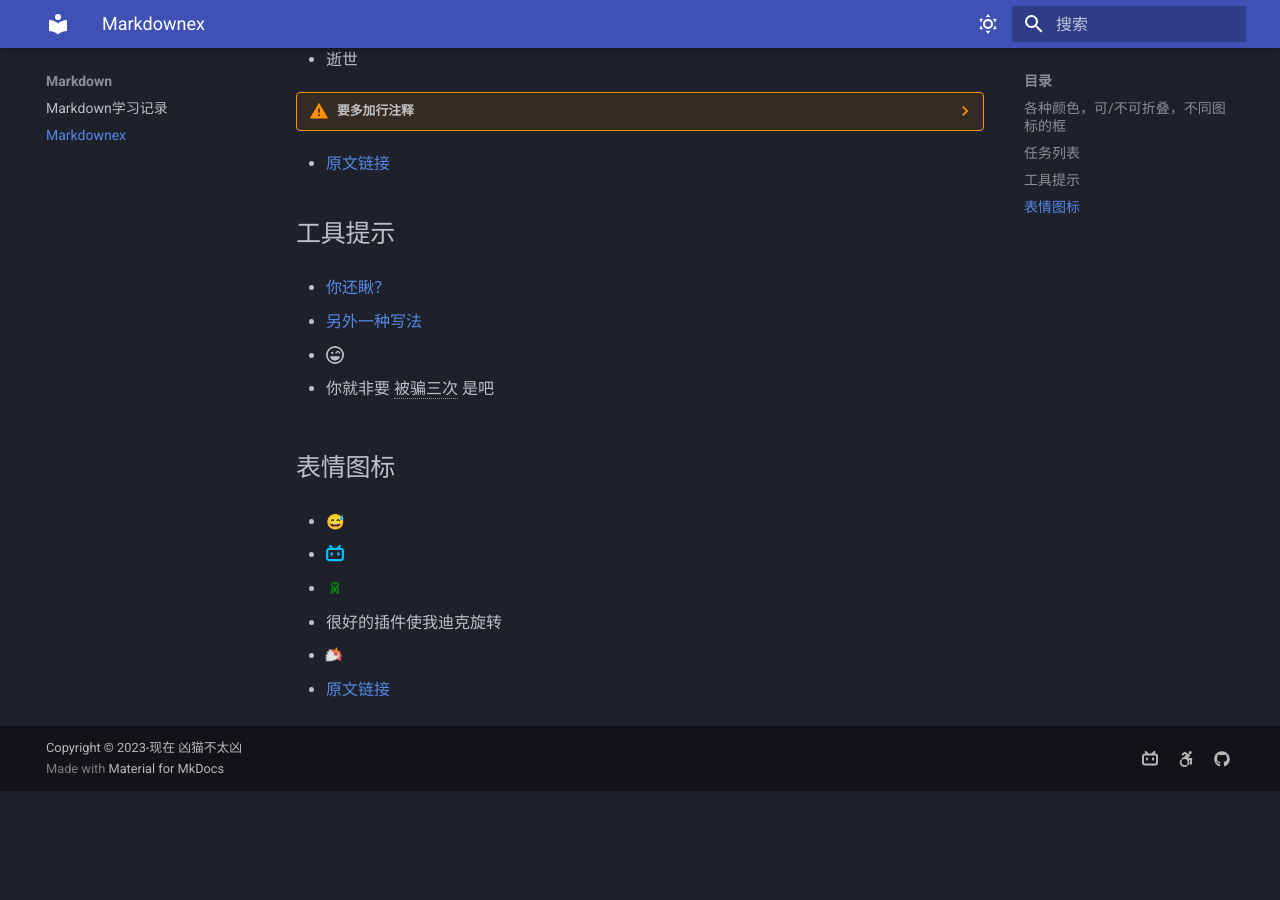
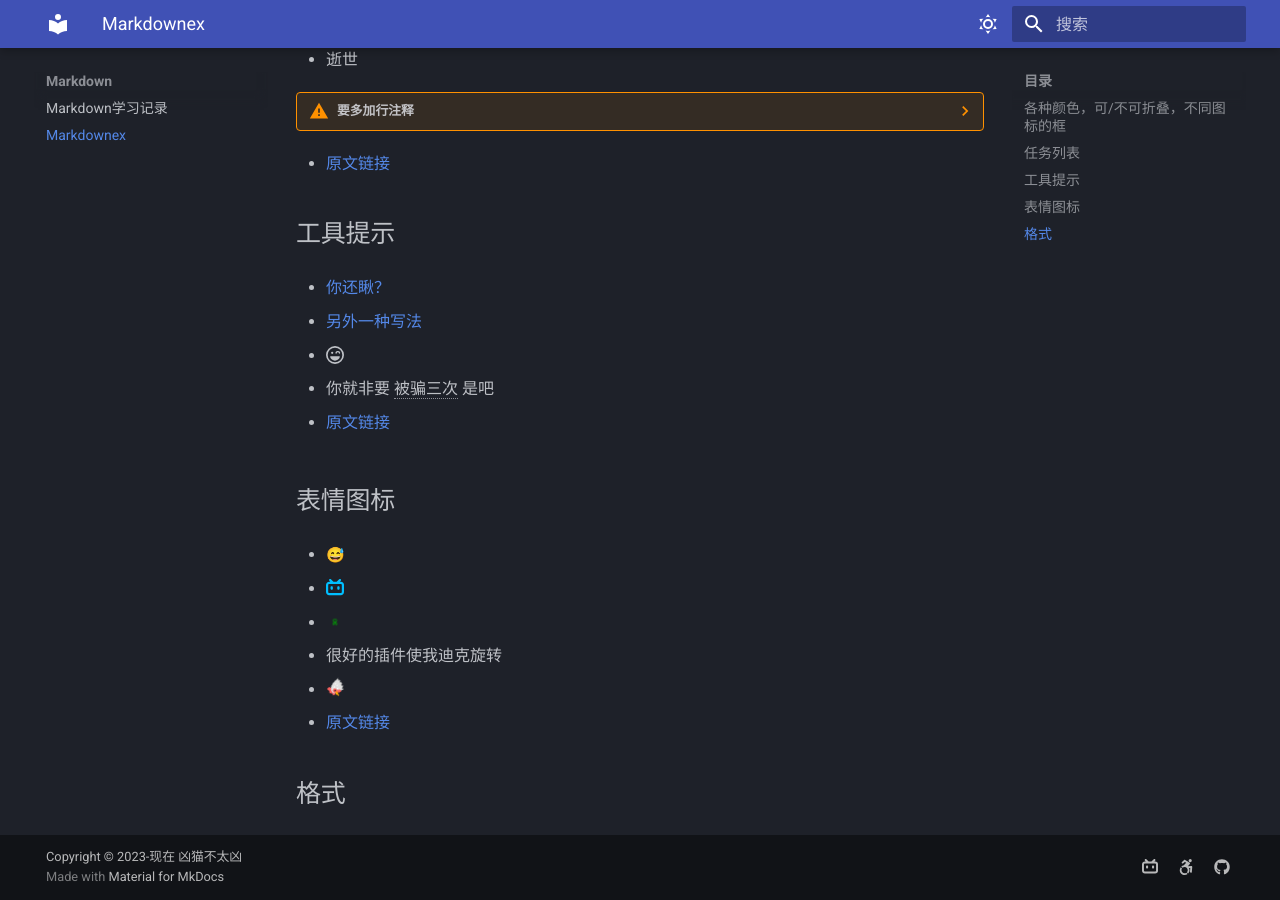
Before and after one commit to Xmbtx/xmbtx-blog, an MkDocs documentation site: the page built from docs/mkd/mkdex.md, in a window 1280 px wide and 900 px high, scrolled down 1355 px. Built offline with MkDocs 1.6.1 and Material for MkDocs 9.7.7, drawn with Linux system fonts in a browser that asks for light colours; emoji names are drawn with the system emoji font; before the commit the page ends 2146 px from its top, so only the background shows below that.

Commit message:
2023-11-27_13:48:52 update

```diff
--- a/docs/mkd/mkdex.md
+++ b/docs/mkd/mkdex.md
@@ -75,11 +75,13 @@
 
 - [另外一种写法][111]
 
-- :fontawesome-regular-face-laugh-wink:{ title="你还是被骗了" }
+- :fontawesome-regular-face-laugh-wink:{ title="你还是被骗了" herf="https://www.bilibili.com/video/BV1hq4y1s7VH/?spm_id_from=333.337.search-card.all.click" }
 
 - 你就非要 被骗三次 是吧
 
 [111]: https://www.bilibili.com/video/BV1hq4y1s7VH/?spm_id_from=333.337.search-card.all.click "你又被骗了"
+
+- [原文链接](https://squidfunk.github.io/mkdocs-material/reference/tooltips/)
 
 ## 表情图标
 
@@ -91,3 +93,5 @@
 - 很好的插件使我迪克旋转
 - :chicken:{ .rotate1 }
 - [原文链接](https://squidfunk.github.io/mkdocs-material/reference/icons-emojis/)
+
+## 格式
```
